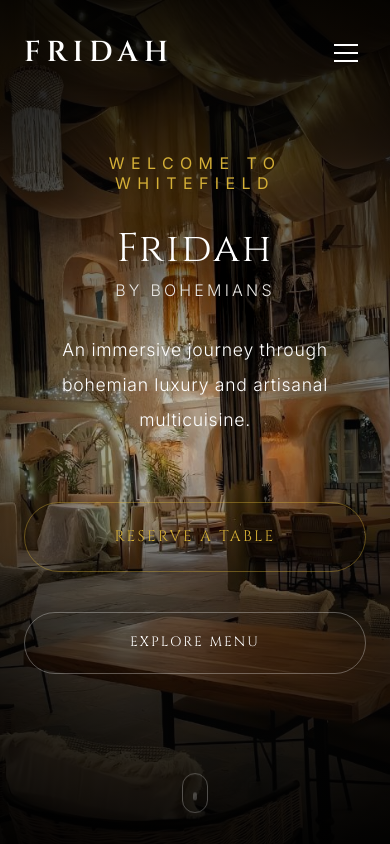
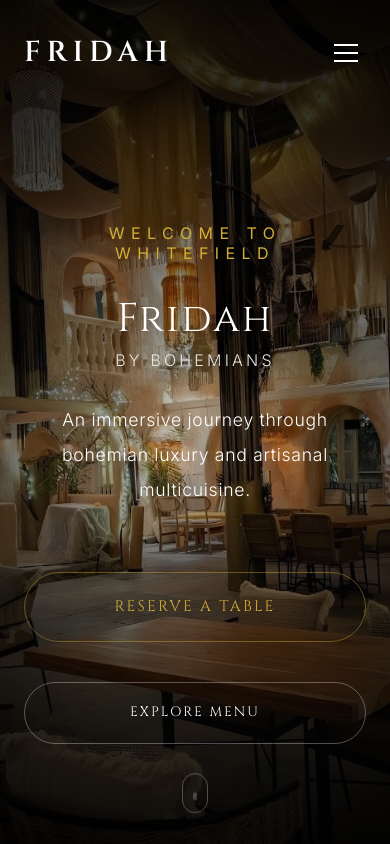
Before and after one commit to sherhanabid123-debug/Fridah-by-bohemians, a React (Vite) app: page / in a window 390 px wide. Shown: the top 844 px of the page. Built offline with nearby package versions, Linux system fonts and the light colour scheme.

Commit message:
fix: resolve hero text overlap with header on mobile

```diff
--- a/src/components/Hero.css
+++ b/src/components/Hero.css
@@ -75,6 +75,7 @@
 @media (max-width: 768px) {
     .hero {
         background-attachment: scroll;
+        padding-top: 140px;
     }
 
     .hero-actions {
```
